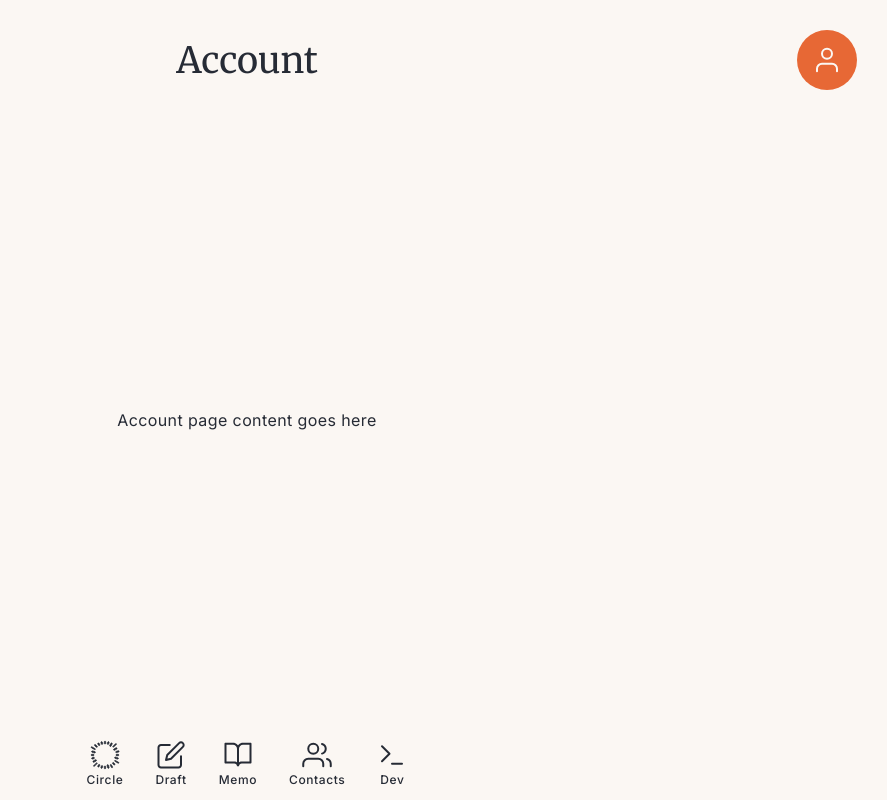
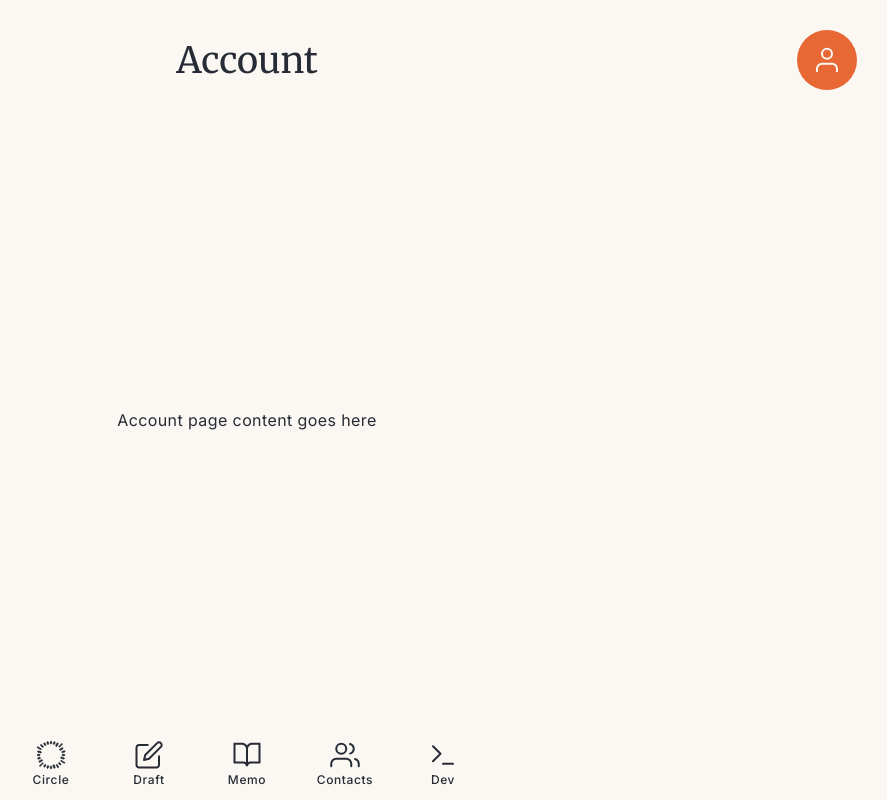
Before and after one commit to Silencilia/CircleFrontEnd.github.io, a Next.js app: page /account in a window 1280 px wide. Shown: the whole page, without its empty margins (393-1280 px from the left). Built offline with nearby package versions, Linux system fonts and the light colour scheme; no server answers; the database is empty.

Commit message:
Minor syntax fix.

```diff
--- a/tailwind.config.js
+++ b/tailwind.config.js
@@ -338,7 +338,30 @@ module.exports = {
             height: '22px',
           },
         },
-
+        '.btn-nav': {
+          width: '54px',  // Mobile default
+          height: '48px', // Mobile default
+          borderRadius: '10px', // Slightly smaller radius for mobile
+          gap: '2px',
+          display: 'flex',
+          alignItems: 'center',
+          justifyContent: 'center',
+          // Automatically switch to desktop size at 640px+
+          [`@media (min-width: 640px)`]: {
+            width: '66px',
+            height: '60px',
+            borderRadius: '12px',
+          },
+          '& svg': {
+            width: '24px',  // Mobile icon size
+            height: '24px', // Mobile icon size
+            // Desktop icon size
+            [`@media (min-width: 640px)`]: {
+              width: '30px',
+              height: '30px',
+            },
+          },
+        },
         '.btn-account': {
           width: '48px',  // Mobile default
           height: '48px', // Mobile default
```
